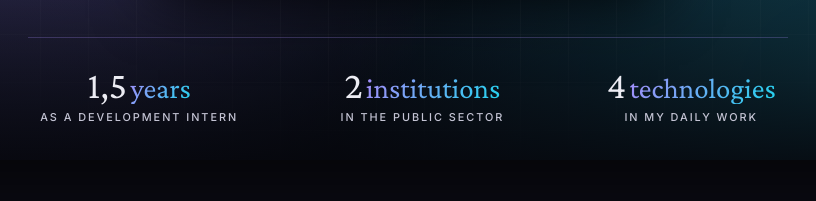
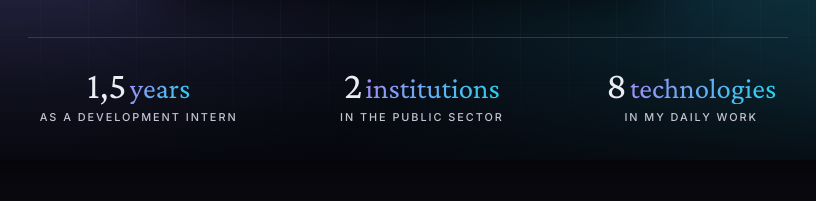
Before and after one commit to camilagermanoo/camilagermanoo.github.io, a plain HTML site: page index.html in a window 1280 px wide. Shown: the part 430-631 px from the top of the page, 232-1048 px from the left. Drawn offline with nearby package versions, Linux system fonts and the light colour scheme.

Commit message:
fix: atualiza contagem de tecnologias no destaque inicial

```diff
--- a/index.html
+++ b/index.html
@@ -64,7 +64,7 @@
             <small data-i18n="hero.stat2.label">públicas no currículo</small>
           </li>
           <li>
-            <strong>4<span data-i18n="hero.stat3.unit">tecnologias</span></strong>
+            <strong>8<span data-i18n="hero.stat3.unit">tecnologias</span></strong>
             <small data-i18n="hero.stat3.label">no meu dia a dia</small>
           </li>
         </ul>
```
